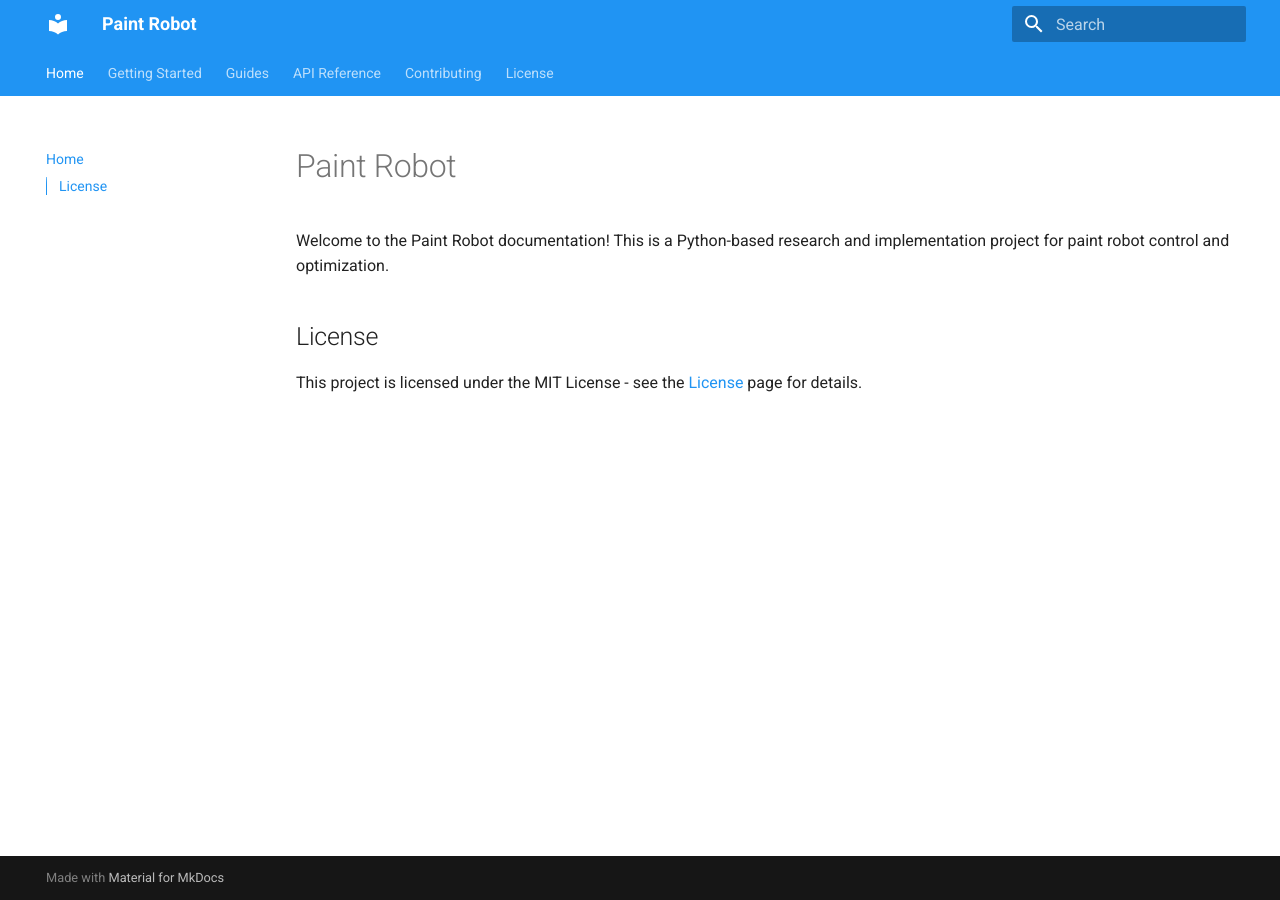
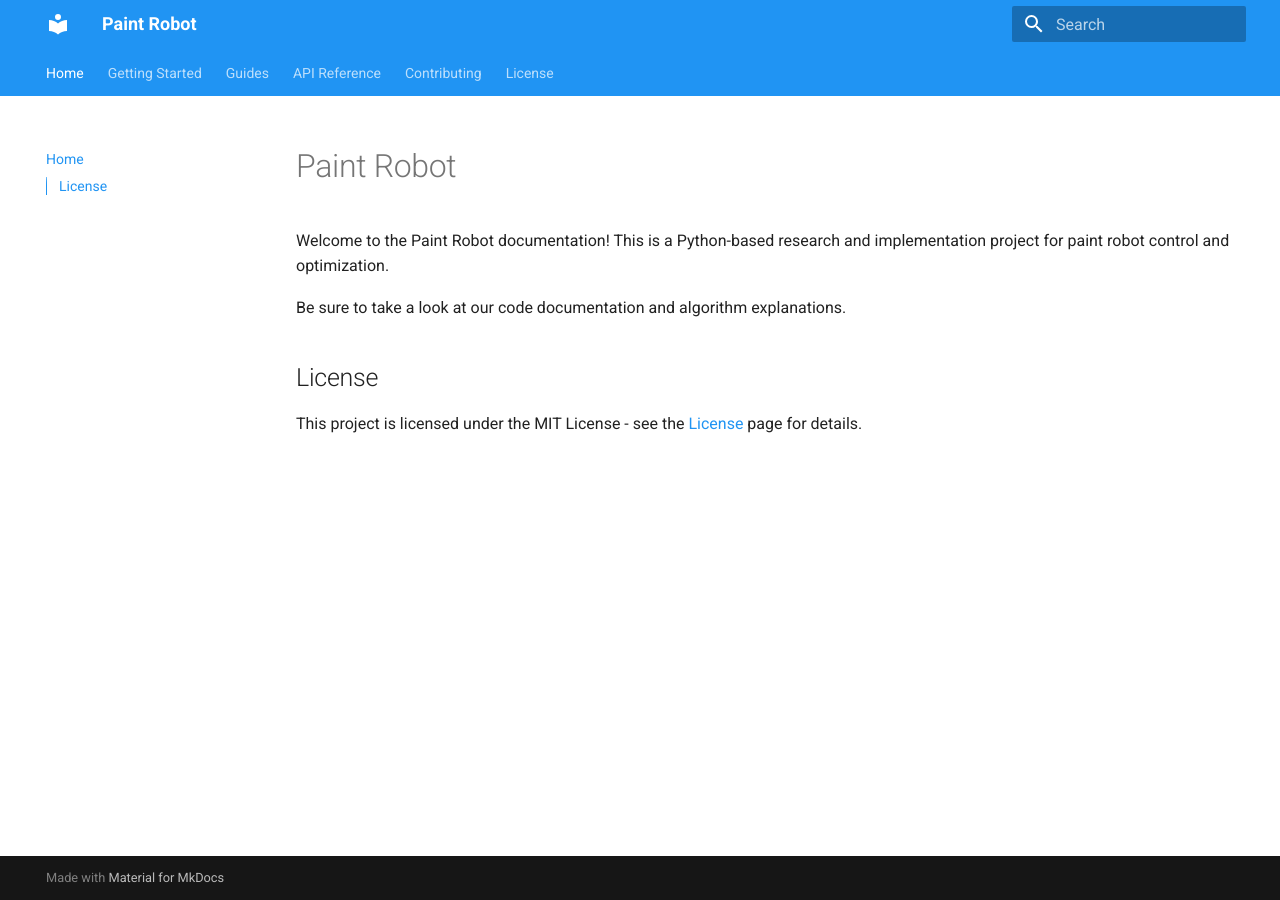
Before and after one commit to SimonMeersschaut/paint-bot, an MkDocs documentation site: the page built from docs/index.md, in a window 1280 px wide. Built offline with MkDocs 1.6.1 and Material for MkDocs 9.7.7, drawn with Linux system fonts in a browser that asks for light colours.

Commit message:
Updated doc index

```diff
--- a/docs/index.md
+++ b/docs/index.md
@@ -2,6 +2,8 @@
 
 Welcome to the Paint Robot documentation! This is a Python-based research and implementation project for paint robot control and optimization.
 
+Be sure to take a look at our code documentation and algorithm explanations.
+
 ## License
 
 This project is licensed under the MIT License - see the [License](license.md) page for details.
```
